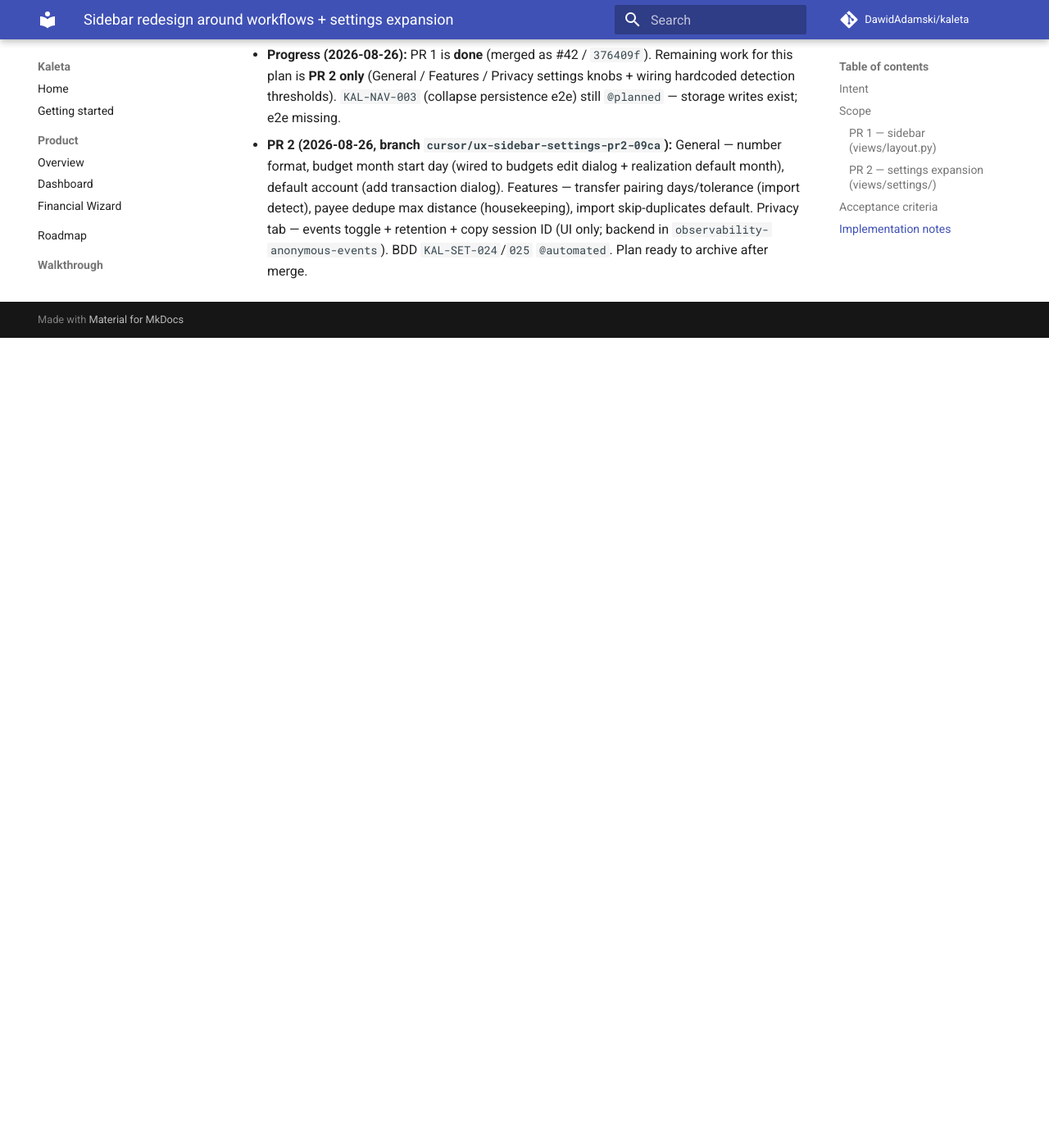
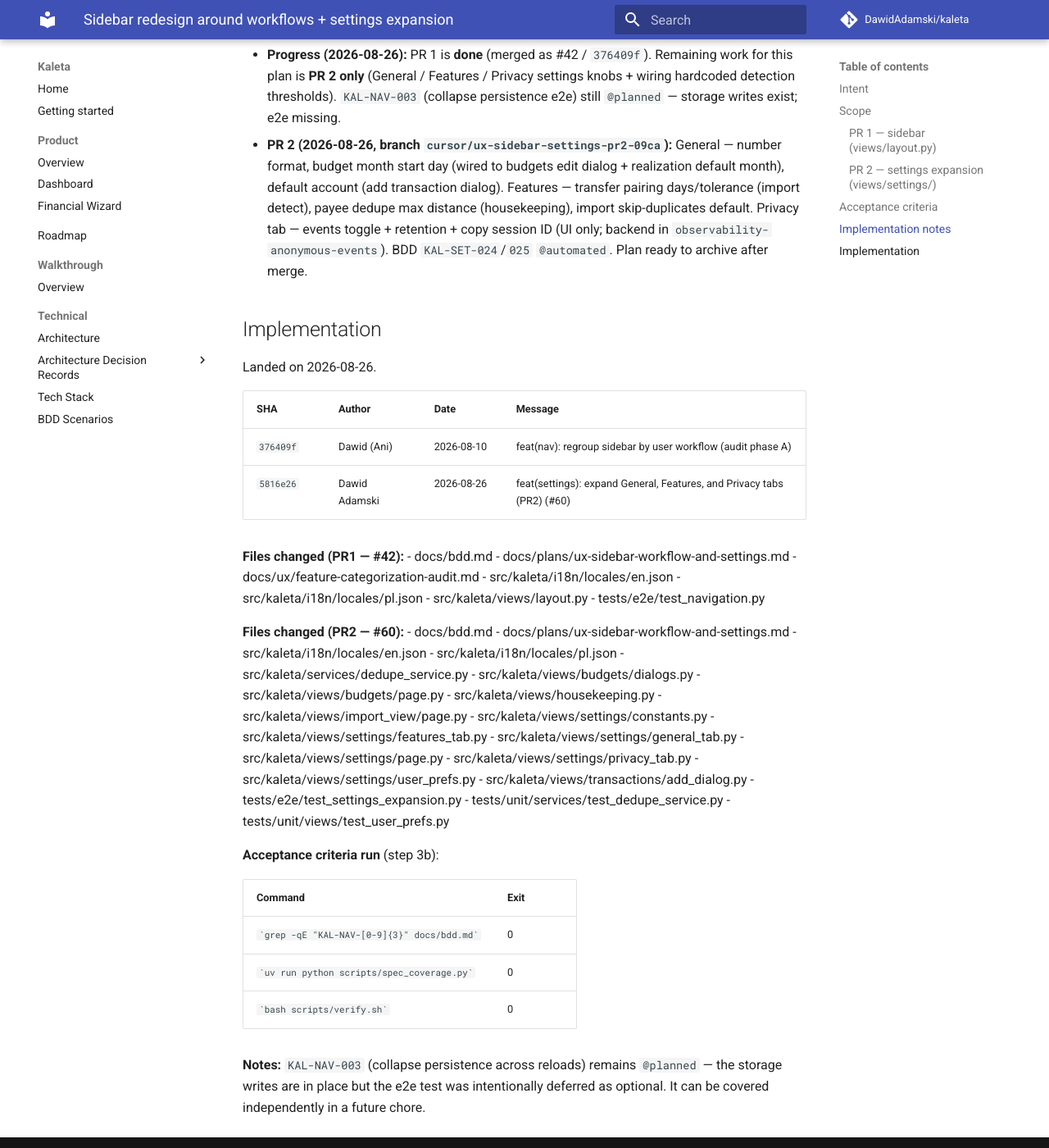
Before and after one commit to DawidAdamski/kaleta, an MkDocs documentation site: the page built from docs/plans/archive/ux-sidebar-workflow-and-settings.md, in a window 1280 px wide and 1400 px high, scrolled down 2130 px. Shown: the whole window at 82% size. Built offline with MkDocs 1.6.1 and Material for MkDocs 9.7.7, drawn with Linux system fonts in a browser that asks for light colours; comment, search, counter and statistics services are not loaded; before the commit the page ends 2542 px from its top, so only the background shows below that; some of the changed text lies outside the part shown.

Commit message:
docs: archive ux-sidebar-workflow-and-settings plan (#60)
Co-authored-by: Dawid Adamski <dawid458@gmail.com>

```diff
--- a/docs/plans/ux-sidebar-workflow-and-settings.md
+++ b/docs/plans/archive/ux-sidebar-workflow-and-settings.md
@@ -3,9 +3,10 @@ plan_id: ux-sidebar-workflow-and-settings
 title: Sidebar redesign around workflows + settings expansion
 area: ux
 effort: medium
-status: in-progress
+status: archived
+archived_at: 2026-08-26
 deferred_to: q4-2026
-roadmap_ref: ../roadmap.md#ux
+roadmap_ref: ../../roadmap.md#ux
 ---
 
 # Sidebar redesign around workflows + settings expansion
@@ -58,7 +59,7 @@ plan alone.
   `max_days_apart=3`, `amount_tolerance=0.01`).
 - **Privacy & diagnostics tab** (new): telemetry/event capture toggle,
   event retention days, "copy session ID" button — the UI surface for
-  [`observability-anonymous-events`](observability-anonymous-events.md).
+  [`observability-anonymous-events`](../observability-anonymous-events.md).
 - Settings model: reuse the existing settings persistence; every new
   option needs a sane default and must work with no user action.
 
@@ -79,7 +80,7 @@ Out of scope:
 ## Implementation notes
 
 - PR 1 ships **Phase A** of
-  [`../ux/feature-categorization-audit.md`](../ux/feature-categorization-audit.md),
+  [`../../ux/feature-categorization-audit.md`](../../ux/feature-categorization-audit.md),
   which supersedes the grouping sketched in Scope above: Dashboard and
   Wizard are **pinned above the groups** (not inside Insight), groups are
   Capture / Monthly cycle / Plans & funds / Insight / Setup, the four
@@ -106,3 +107,55 @@ Out of scope:
   default. Privacy tab — events toggle + retention + copy session ID
   (UI only; backend in `observability-anonymous-events`). BDD
   `KAL-SET-024`/`025` `@automated`. Plan ready to archive after merge.
+
+## Implementation
+
+Landed on 2026-08-26.
+
+| SHA | Author | Date | Message |
+|---|---|---|---|
+| `376409f` | Dawid (Ani) | 2026-08-10 | feat(nav): regroup sidebar by user workflow (audit phase A) |
+| `5816e26` | Dawid Adamski | 2026-08-26 | feat(settings): expand General, Features, and Privacy tabs (PR2) (#60) |
+
+**Files changed (PR1 — #42):**
+- docs/bdd.md
+- docs/plans/ux-sidebar-workflow-and-settings.md
+- docs/ux/feature-categorization-audit.md
+- src/kaleta/i18n/locales/en.json
+- src/kaleta/i18n/locales/pl.json
+- src/kaleta/views/layout.py
+- tests/e2e/test_navigation.py
+
+**Files changed (PR2 — #60):**
+- docs/bdd.md
+- docs/plans/ux-sidebar-workflow-and-settings.md
+- src/kaleta/i18n/locales/en.json
+- src/kaleta/i18n/locales/pl.json
+- src/kaleta/services/dedupe_service.py
+- src/kaleta/views/budgets/dialogs.py
+- src/kaleta/views/budgets/page.py
+- src/kaleta/views/housekeeping.py
+- src/kaleta/views/import_view/page.py
+- src/kaleta/views/settings/constants.py
+- src/kaleta/views/settings/features_tab.py
+- src/kaleta/views/settings/general_tab.py
+- src/kaleta/views/settings/page.py
+- src/kaleta/views/settings/privacy_tab.py
+- src/kaleta/views/settings/user_prefs.py
+- src/kaleta/views/transactions/add_dialog.py
+- tests/e2e/test_settings_expansion.py
+- tests/unit/services/test_dedupe_service.py
+- tests/unit/views/test_user_prefs.py
+
+**Acceptance criteria run** (step 3b):
+
+| Command | Exit |
+|---|---|
+| `` `grep -qE "KAL-NAV-[0-9]{3}" docs/bdd.md` `` | 0 |
+| `` `uv run python scripts/spec_coverage.py` `` | 0 |
+| `` `bash scripts/verify.sh` `` | 0 |
+
+**Notes:** `KAL-NAV-003` (collapse persistence across reloads) remains
+`@planned` — the storage writes are in place but the e2e test was
+intentionally deferred as optional. It can be covered independently
+in a future chore.
```
Also changed, not shown: docs/plans/README.md (+1 -1 lines).
